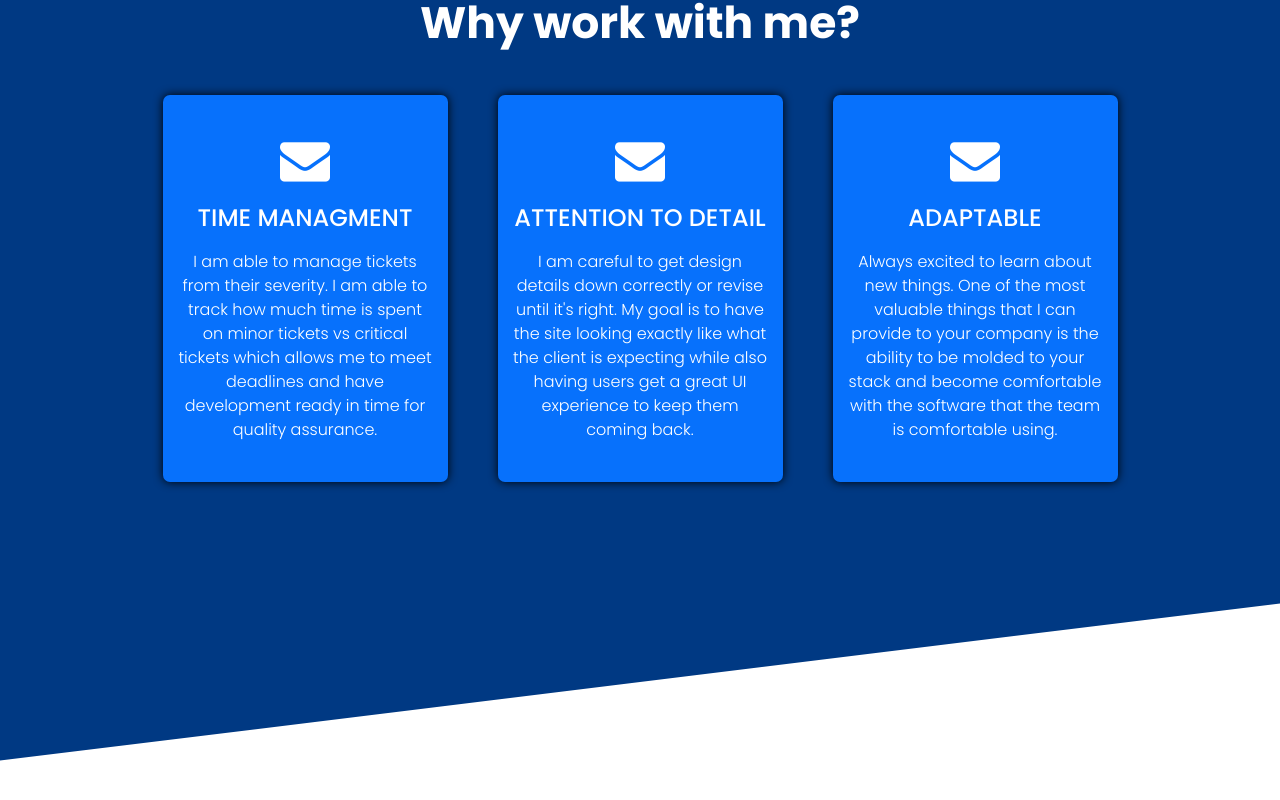
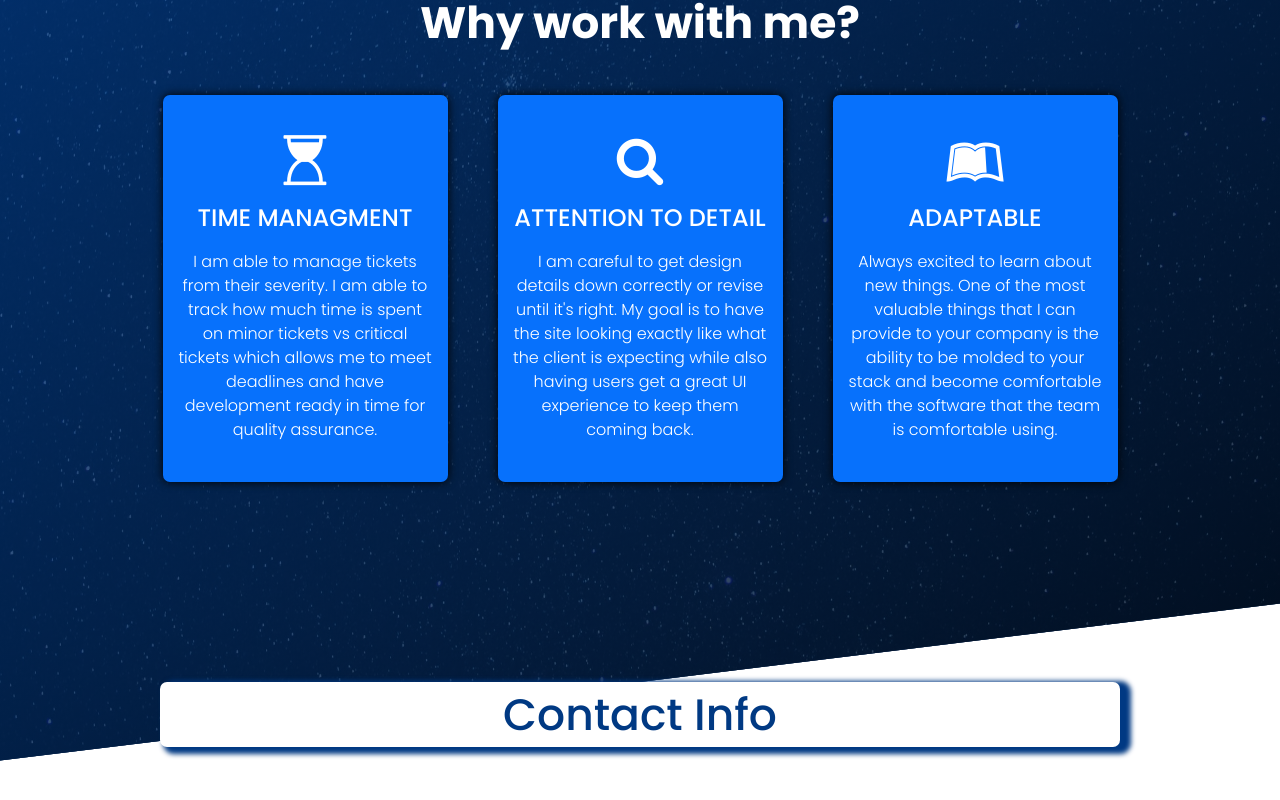
Before and after one commit to albert-anthony6/Portfolio-v3, a Vue app: page / in a window 1280 px wide. Shown: the part 1766-2566 px from the top of the page. Built offline with nearby package versions, Linux system fonts and the light colour scheme; a web font is replaced by a local one.

Commit message:
Updated tools list and favicons. Added ContactSection component

```diff
--- a/src/components/AboutSection.vue
+++ b/src/components/AboutSection.vue
@@ -52,7 +52,10 @@
             <li>&check; Adobe XD</li>
             <li>&check; Figma</li>
             <li>&check; Airbnb Style Guide</li>
+            <li>&check; Communication</li>
             <li>&check; 24G</li>
+            <li>&check; Google</li>
+            <li>&check; Stack Overflow</li>
             <li>&check; Problem Solver</li>
           </ul>
         </div>
--- /dev/null
+++ b/src/components/ContactSection.vue
@@ -0,0 +1,28 @@
+<template>
+  <section class="contact">
+    <h1>Contact Info</h1>
+  </section>
+</template>
+
+<script>
+export default {
+  name: 'ContactSection',
+};
+</script>
+
+<style scoped lang="scss">
+.contact {
+  position: relative;
+  background-color: $white;
+  color: $primary-dark;
+  box-shadow: 7px 3px 5px 4px $primary-dark;
+  width: 75vw;
+  margin: 0 auto;
+  z-index: 2;
+  border-radius: 7px;
+  h1 {
+    font-size: 4.4rem;
+    font-weight: 500;
+  }
+}
+</style>
--- a/src/components/WhySection.vue
+++ b/src/components/WhySection.vue
@@ -3,7 +3,7 @@
     <h1>Why work with me?</h1>
     <div class="cards-container">
       <div class="card">
-        <i class="fa fa-envelope" />
+        <i class="fa fa-hourglass-start" />
         <h2>Time Managment</h2>
         <p>
           I am able to manage tickets from their severity. I am able to track
@@ -13,7 +13,7 @@
         </p>
       </div>
       <div class="card">
-        <i class="fa fa-envelope" />
+        <i class="fa fa-search" />
         <h2>Attention to Detail</h2>
         <p>
           I am careful to get design details down correctly or revise until it's
@@ -23,7 +23,7 @@
         </p>
       </div>
       <div class="card">
-        <i class="fa fa-envelope" />
+        <i class="fa fa-leanpub" />
         <h2>Adaptable</h2>
         <p>
           Always excited to learn about new things. One of the most valuable
@@ -42,11 +42,27 @@ export default {};
 
 <style scoped lang="scss">
 .why {
+  position: relative;
   width: 100%;
   background-color: $primary-dark;
+  background-image: url('../assets/images/hero_bg.jpg');
+  background-position: center;
+  background-size: cover;
+  background-repeat: no-repeat;
   -webkit-transform: skewY(-7deg);
   transform: skewY(-7deg);
   padding: 15rem 0 20rem 0;
+  &:after {
+    content: '';
+    position: absolute;
+    top: 0;
+    left: 0;
+    width: 100%;
+    height: 100%;
+    background-color: #00398390;
+    background-image: linear-gradient(to bottom right, #00398390, #00000090);
+    z-index: -1;
+  }
   & > * {
     -webkit-transform: skewY(7deg);
     transform: skewY(7deg);
--- a/src/views/Home.vue
+++ b/src/views/Home.vue
@@ -32,6 +32,7 @@
     <AboutSection />
     <ProjectsSection />
     <WhySection />
+    <ContactSection />
   </main>
 </template>
 
@@ -39,6 +40,7 @@
 import AboutSection from '../components/AboutSection.vue';
 import ProjectsSection from '../components/ProjectsSection.vue';
 import WhySection from '../components/WhySection.vue';
+import ContactSection from '../components/ContactSection.vue';
 
 export default {
   name: 'Home',
@@ -46,6 +48,7 @@ export default {
     AboutSection,
     ProjectsSection,
     WhySection,
+    ContactSection,
   },
   methods: {
     moveEyes(event) {
```
Also changed, not shown: 1 other file (tests, documents, lock files or other folders).
